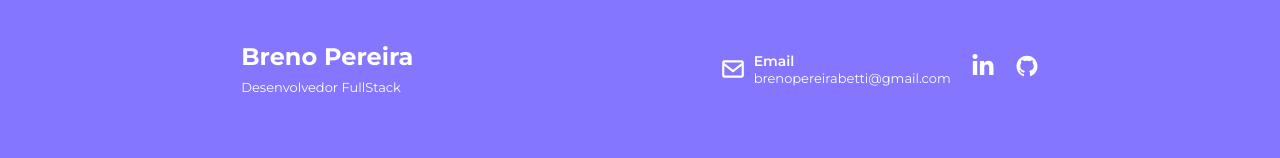
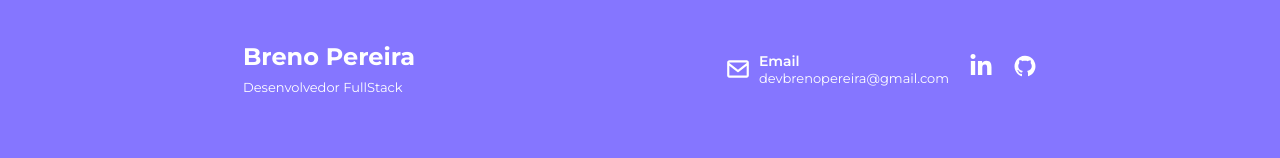
Before and after one commit to brenopereira18/portfolio, a React (Create React App) app: page / in a window 1280 px wide. Shown: the part 2777-2935 px from the top of the page. Built offline with nearby package versions, Linux system fonts and the light colour scheme; a web font is replaced by a local one.

Commit message:
atualização de curriculo, email ...

```diff
--- a/src/components/Tag/styles.ts
+++ b/src/components/Tag/styles.ts
@@ -1,4 +1,5 @@
 import { styled } from "styled-components";
+import { breakpoints } from "../../style";
 
 export const ListItems = styled.ul<{ color1: string; color2: string }>`
   margin: 20px;
@@ -10,6 +11,10 @@ export const ListItems = styled.ul<{ color1: string; color2: string }>`
 
     &:hover {
       transform: translateY(-20px);
+
+      @media (max-width: ${breakpoints.mobile}) {
+        transform: translateY(0);
+      }
     }
 
     &::before {
--- a/src/container/Footer/index.tsx
+++ b/src/container/Footer/index.tsx
@@ -17,7 +17,7 @@ const Footer = () => {
             <BiEnvelope  size={26}/>
             <div>
               <span>Email</span>
-              <p>brenopereirabetti@gmail.com</p>
+              <p>devbrenopereira@gmail.com</p>
             </div>
           </S.Email>
           <a
--- a/src/container/Home/index.tsx
+++ b/src/container/Home/index.tsx
@@ -33,7 +33,7 @@ const Home = () => {
           <h2>Olá, meu nome é Breno!</h2>
           <p>Desenvolvedor FullStack</p>
           <S.Button>
-            <a href="mailto:brenopereirabetti@gmail.com">Envie-me um email</a>
+            <a href="mailto:devbrenopereira@gmail.com">Envie-me um email</a>
             <BsEnvelopeAt size={20} />
           </S.Button>
         </S.Presentation>
```
Also changed, not shown: 1 other file (tests, documents, lock files or other folders).
